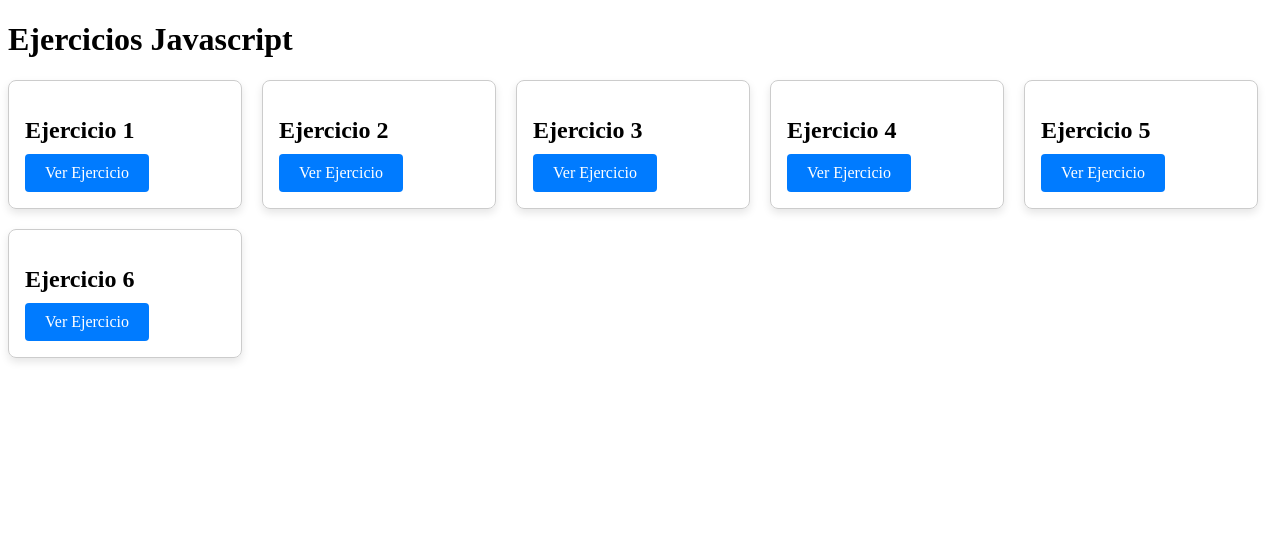
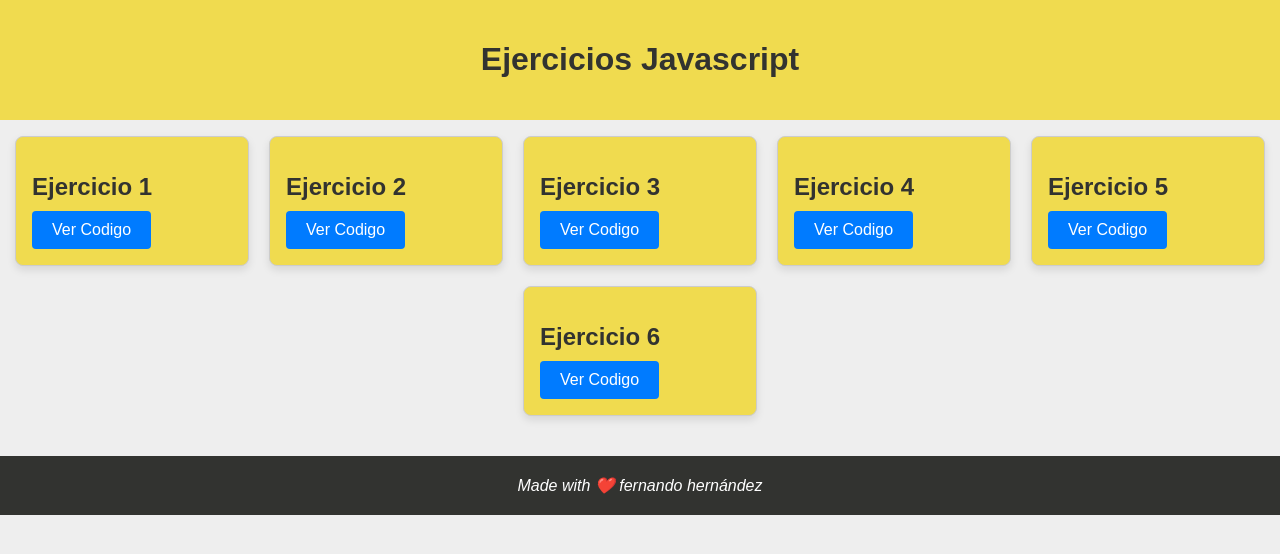
Before and after one commit to FernandoAlexisHH/EjerciciosJavascript-ArreglosyCiclos, a plain HTML site: page index.html in a window 1280 px wide. Drawn offline with Linux system fonts and the light colour scheme.

Commit message:
Actualizar index.html para mejorar el diseño y reorganizar la sección de ejercicios

```diff
--- a/index.html
+++ b/index.html
@@ -6,40 +6,26 @@
     <title>Ejercicios Javascript - Arreglos y ciclos</title>
   </head>
   <body>
-    <header>
-      <h1>Ejercicios Javascript</h1>
-    </header>
-    <div class="card-container">
-      <div class="card">
-        <h2>Ejercicio 1</h2>
-        <a href="ejercicio1.js" class="btn">Ver Ejercicio</a>
-      </div>
-      <div class="card">
-        <h2>Ejercicio 2</h2>
-        <a href="ejercicio2.js" class="btn">Ver Ejercicio</a>
-      </div>
-      <div class="card">
-        <h2>Ejercicio 3</h2>
-        <a href="ejercicio3.js" class="btn">Ver Ejercicio</a>
-      </div>
-      <div class="card">
-        <h2>Ejercicio 4</h2>
-        <a href="ejercicio4.js" class="btn">Ver Ejercicio</a>
-      </div>
-      <div class="card">
-        <h2>Ejercicio 5</h2>
-        <a href="ejercicio5.js" class="btn">Ver Ejercicio</a>
-      </div>
-      <div class="card">
-        <h2>Ejercicio 6</h2>
-        <a href="ejercicio6.js" class="btn">Ver Ejercicio</a>
-      </div>
-    </div>
     <style>
+      body {
+        font-family: Arial, sans-serif;
+        margin: 0;
+        padding: 0;
+        background-color: #eee;
+      }
+      .header {
+        background-color: #f0db4f;
+        color: #323330;
+        text-align: center;
+        padding: 20px 0;
+        margin-bottom: 16px;
+      }
       .card-container {
         display: flex;
         flex-wrap: wrap;
         gap: 20px;
+        align-items: center;
+        justify-content: center;
       }
       .card {
         border: 1px solid #ccc;
@@ -47,6 +33,8 @@
         padding: 16px;
         width: 200px;
         box-shadow: 0 4px 8px rgba(0, 0, 0, 0.1);
+        background-color: #f0db4f;
+        color: #323330;
       }
       .card h2 {
         font-size: 1.5em;
@@ -64,6 +52,46 @@
       .btn:hover {
         background-color: #0056b3;
       }
+      .footer {
+        display: block;
+        background-color: #323330;
+        color: white;
+        text-align: center;
+        padding: 20px 0;
+        margin-top: 40px;
+      }
     </style>
+    <header class="header">
+      <h1>Ejercicios Javascript</h1>
+    </header>
+    <section class="card-container">
+      <article class="card">
+        <h2>Ejercicio 1</h2>
+        <a href="ejercicio1.js" class="btn">Ver Codigo</a>
+      </article>
+      <article class="card">
+        <h2>Ejercicio 2</h2>
+        <a href="ejercicio2.js" class="btn">Ver Codigo</a>
+      </article>
+      <article class="card">
+        <h2>Ejercicio 3</h2>
+        <a href="ejercicio3.js" class="btn">Ver Codigo</a>
+      </article>
+      <article class="card">
+        <h2>Ejercicio 4</h2>
+        <a href="ejercicio4.js" class="btn">Ver Codigo</a>
+      </article>
+      <article class="card">
+        <h2>Ejercicio 5</h2>
+        <a href="ejercicio5.js" class="btn">Ver Codigo</a>
+      </article>
+      <article class="card">
+        <h2>Ejercicio 6</h2>
+        <a href="ejercicio6.js" class="btn">Ver Codigo</a>
+      </article>
+    </section>
+    <footer class="footer">
+      <em>Made with ❤️ fernando hernández</em>
+    </footer>
   </body>
 </html>
```
